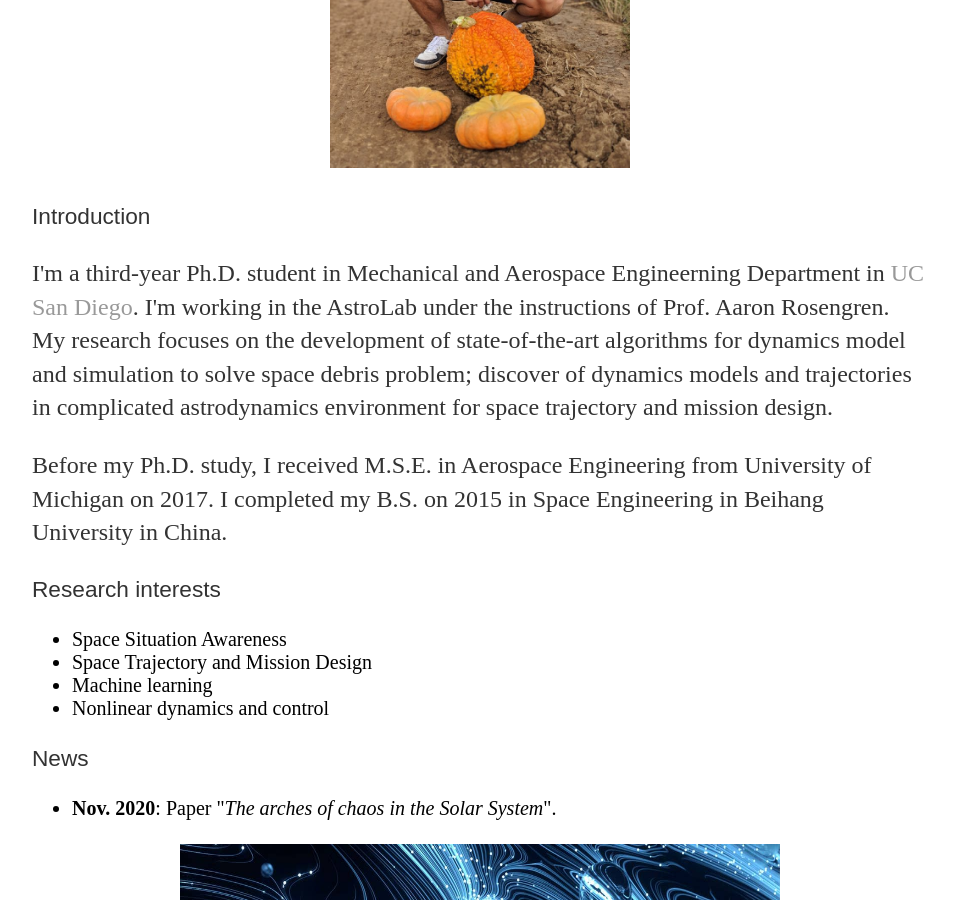
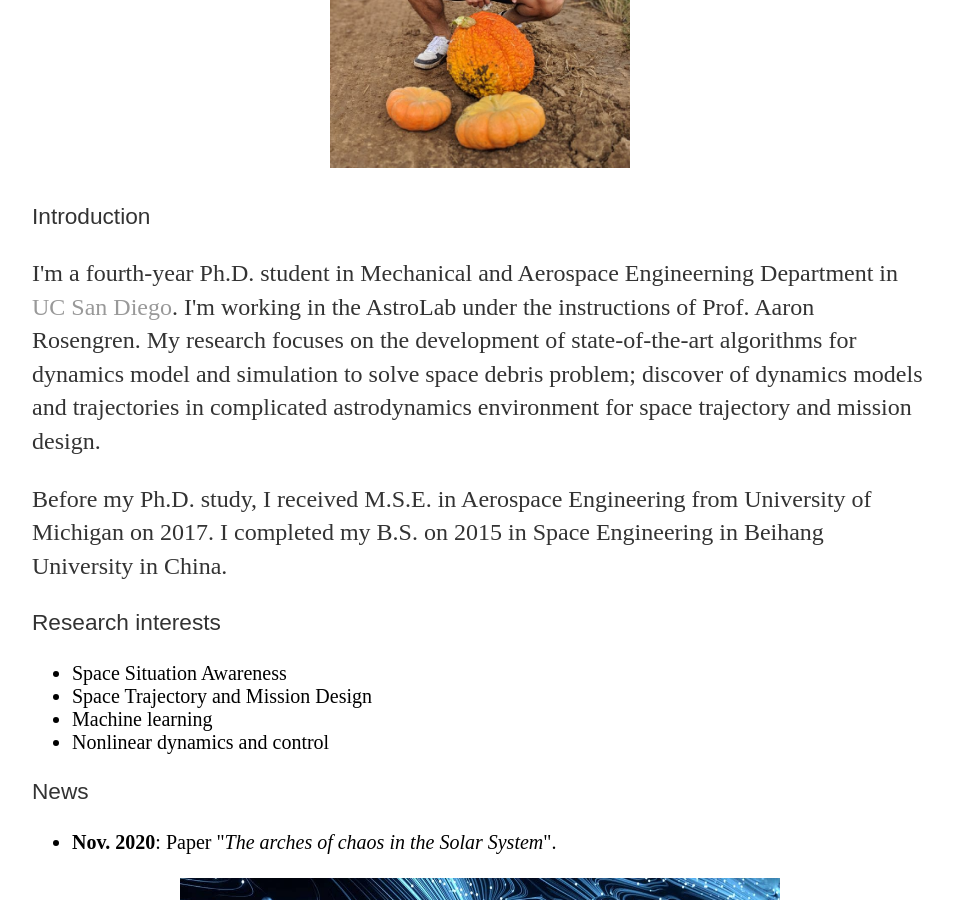
Before and after one commit to Tekikun/Tekikun.github.io, a Jekyll site: the page built from index.html, in a window 1280 px wide and 900 px high, scrolled down 488 px. Shown: the whole window, without its empty margins (160-1114 px from the left). Built offline with Jekyll 4.4.1, drawn with Linux system fonts in a browser that asks for light colours.

Commit message:
Update index.html

```diff
--- a/index.html
+++ b/index.html
@@ -6,7 +6,7 @@ title: Di Wu's Homepage
 	<h1>Di Wu (吴迪)</h1>
 	<p align="center"><img src="Di.jpeg" width="300" height="400"></p>
 	<p style="font-family: Arial; font-size: 17pt;"> Introduction </i></b></p>
-	<p align="left">I'm a third-year Ph.D. student in Mechanical and Aerospace Engineerning Department in <a href="https://ucsd.edu">UC San Diego</a>.
+	<p align="left">I'm a fourth-year Ph.D. student in Mechanical and Aerospace Engineerning Department in <a href="https://ucsd.edu">UC San Diego</a>.
 	I'm working in the AstroLab under the instructions of Prof. Aaron Rosengren.
         My research focuses on the development of state-of-the-art algorithms for dynamics model and simulation
 	to solve space debris problem; discover of dynamics models and trajectories in complicated astrodynamics
```
